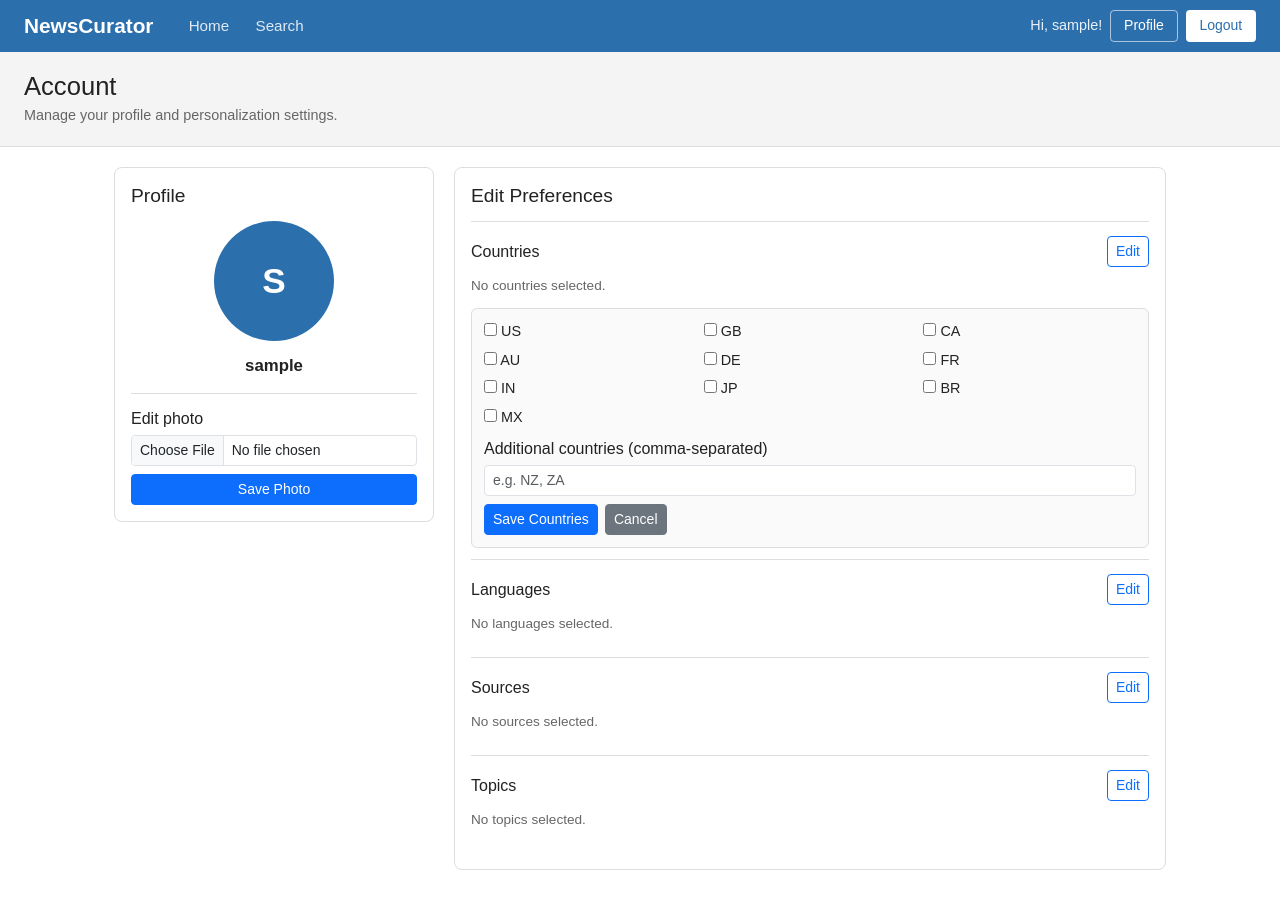
After one commit to Aleena-J/NewsCurator-CIS4930, a PHP site: page /profile.php in a window 1280 px wide, after a click on "Edit". The commit adds this page. Run offline with PHP 8.4, Linux system fonts and the light colour scheme; the visitor is signed in with stand-in values (Sample User, id 1); tables that the repository leaves empty or names only in its code hold one stand-in row (values such as "Sample post").

Commit message:
profile page

```diff
--- a/backend/api/news_proxy.php
+++ b/backend/api/news_proxy.php
@@ -1,7 +1,8 @@
 <?php
+    require_once __DIR__ . '/../config/env.php';
     header('Content-Type: application/json');
 
-    $apiKey = "API_KEY"; //Replace with API key or env variable
+    $apiKey = $_ENV['API_KEY'] ?? '';
 
     if (isset($_GET['next'])) {
         $next = $_GET['next'];
--- a/frontend/css/styles.css
+++ b/frontend/css/styles.css
@@ -599,3 +599,141 @@ body {
         padding: 0 1rem;
     }
 }
+
+.account-page-wrap {
+    max-width: 1100px;
+    margin: 1.25rem auto 2rem;
+    padding: 0 1.5rem;
+    display: grid;
+    grid-template-columns: 320px 1fr;
+    gap: 1.25rem;
+}
+
+.account-feedback-wrap {
+    max-width: 1100px;
+    margin: 1.25rem auto 0;
+    padding: 0 1.5rem;
+}
+
+.account-card {
+    background: #fff;
+    border: 1px solid var(--gray-border);
+    border-radius: 8px;
+    padding: 1rem;
+}
+
+.account-card h2 {
+    margin: 0 0 0.9rem;
+    font-size: 1.2rem;
+}
+
+.profile-photo-shell {
+    display: flex;
+    justify-content: center;
+    margin-bottom: 0.75rem;
+}
+
+.profile-photo {
+    width: 120px;
+    height: 120px;
+    border-radius: 50%;
+    object-fit: cover;
+    border: 2px solid var(--gray-border);
+}
+
+.profile-photo-placeholder {
+    width: 120px;
+    height: 120px;
+    border-radius: 50%;
+    background: var(--blue);
+    color: #fff;
+    display: flex;
+    align-items: center;
+    justify-content: center;
+    font-size: 2.2rem;
+    font-weight: bold;
+}
+
+.profile-name {
+    text-align: center;
+    font-size: 1.05rem;
+    font-weight: 700;
+    margin: 0 0 0.9rem;
+}
+
+.photo-form {
+    border-top: 1px solid var(--gray-border);
+    padding-top: 0.85rem;
+}
+
+.pref-header {
+    margin-bottom: 0.5rem;
+}
+
+.pref-section {
+    border-top: 1px solid var(--gray-border);
+    padding: 0.9rem 0 0.7rem;
+}
+
+.pref-section:first-of-type {
+    border-top: none;
+    padding-top: 0;
+}
+
+.pref-section-top {
+    display: flex;
+    justify-content: space-between;
+    align-items: center;
+    gap: 0.75rem;
+}
+
+.pref-section-top h3 {
+    margin: 0;
+    font-size: 1rem;
+}
+
+.pref-chip-row {
+    display: flex;
+    flex-wrap: wrap;
+    gap: 0.4rem;
+    margin: 0.55rem 0 0.7rem;
+}
+
+.pref-chip {
+    background: var(--gray-light);
+    border: 1px solid var(--gray-border);
+    border-radius: 999px;
+    padding: 0.2rem 0.55rem;
+    font-size: 0.8rem;
+}
+
+.pref-empty {
+    color: var(--muted);
+    font-size: 0.85rem;
+}
+
+.pref-editor {
+    border: 1px solid var(--gray-border);
+    border-radius: 6px;
+    padding: 0.75rem;
+    background: #fafafa;
+}
+
+.pref-checkbox-grid {
+    display: grid;
+    grid-template-columns: repeat(auto-fill, minmax(160px, 1fr));
+    gap: 0.45rem;
+    font-size: 0.9rem;
+}
+
+.pref-actions {
+    display: flex;
+    gap: 0.45rem;
+    flex-wrap: wrap;
+}
+
+@media (max-width: 900px) {
+    .account-page-wrap {
+        grid-template-columns: 1fr;
+    }
+}
--- /dev/null
+++ b/frontend/profile.php
@@ -0,0 +1,427 @@
+<?php
+session_start();
+
+if (!isset($_SESSION["user_id"])) {
+    header("Location: login.php");
+    exit();
+}
+
+require_once "../backend/config/db.php";
+
+$userId = (int) $_SESSION["user_id"];
+$username = $_SESSION["username"] ?? "User";
+$feedback = "";
+$feedbackType = "";
+
+function decodePrefList(?string $json): array
+{
+    if (!$json) {
+        return [];
+    }
+
+    $decoded = json_decode($json, true);
+    if (!is_array($decoded)) {
+        return [];
+    }
+
+    $clean = [];
+    foreach ($decoded as $item) {
+        $item = trim((string) $item);
+        if ($item !== "") {
+            $clean[] = $item;
+        }
+    }
+
+    return array_values(array_unique($clean));
+}
+
+function parseCustomList(string $raw): array
+{
+    $parts = preg_split('/,/', $raw);
+    if (!is_array($parts)) {
+        return [];
+    }
+
+    $clean = [];
+    foreach ($parts as $part) {
+        $value = trim($part);
+        if ($value !== "") {
+            $clean[] = substr($value, 0, 60);
+        }
+    }
+
+    return array_values(array_unique($clean));
+}
+
+function parsePostedList(string $field): array
+{
+    $items = $_POST[$field] ?? [];
+    if (!is_array($items)) {
+        return [];
+    }
+
+    $clean = [];
+    foreach ($items as $item) {
+        $value = trim((string) $item);
+        if ($value !== "") {
+            $clean[] = substr($value, 0, 60);
+        }
+    }
+
+    return array_values(array_unique($clean));
+}
+
+function getCurrentAccountData(PDO $pdo, int $userId): array
+{
+    $prefRow = null;
+    try {
+        $prefStmt = $pdo->prepare("SELECT countries, languages, sources, topics FROM user_preferences WHERE user_id = ?");
+        $prefStmt->execute([$userId]);
+        $prefRow = $prefStmt->fetch(PDO::FETCH_ASSOC);
+    } catch (Throwable $e) {
+        $prefRow = null;
+    }
+
+    return [
+        "preferences" => [
+            "countries" => decodePrefList($prefRow["countries"] ?? null),
+            "languages" => decodePrefList($prefRow["languages"] ?? null),
+            "sources" => decodePrefList($prefRow["sources"] ?? null),
+            "topics" => decodePrefList($prefRow["topics"] ?? null),
+        ],
+    ];
+}
+
+function getStoredPhotoPath(int $userId): string
+{
+    $pattern = __DIR__ . "/uploads/profile_photos/user_" . $userId . "_*";
+    $matches = glob($pattern);
+    if (!is_array($matches) || count($matches) === 0) {
+        return "";
+    }
+
+    usort($matches, function (string $a, string $b): int {
+        return filemtime($b) <=> filemtime($a);
+    });
+
+    $latestFile = basename($matches[0]);
+    return "uploads/profile_photos/" . $latestFile;
+}
+
+$accountData = getCurrentAccountData($pdo, $userId);
+
+if ($_SERVER["REQUEST_METHOD"] === "POST") {
+    $action = $_POST["action"] ?? "";
+
+    if ($action === "update_photo") {
+        if (!isset($_FILES["profile_photo"]) || !is_array($_FILES["profile_photo"])) {
+            $feedback = "No file was uploaded.";
+            $feedbackType = "danger";
+        } elseif (($_FILES["profile_photo"]["error"] ?? UPLOAD_ERR_NO_FILE) !== UPLOAD_ERR_OK) {
+            $feedback = "Unable to upload photo. Please try again.";
+            $feedbackType = "danger";
+        } elseif (($_FILES["profile_photo"]["size"] ?? 0) > 2 * 1024 * 1024) {
+            $feedback = "Photo must be under 2MB.";
+            $feedbackType = "danger";
+        } else {
+            $tmpPath = $_FILES["profile_photo"]["tmp_name"];
+            $finfo = new finfo(FILEINFO_MIME_TYPE);
+            $mimeType = $finfo->file($tmpPath);
+            $allowedTypes = [
+                "image/jpeg" => "jpg",
+                "image/png" => "png",
+                "image/webp" => "webp",
+            ];
+
+            if (!isset($allowedTypes[$mimeType])) {
+                $feedback = "Please upload a JPG, PNG, or WEBP image.";
+                $feedbackType = "danger";
+            } else {
+                $uploadDir = __DIR__ . "/uploads/profile_photos";
+                if (!is_dir($uploadDir)) {
+                    mkdir($uploadDir, 0775, true);
+                }
+
+                $filename = "user_" . $userId . "_" . bin2hex(random_bytes(8)) . "." . $allowedTypes[$mimeType];
+                $destinationPath = $uploadDir . "/" . $filename;
+
+                if (move_uploaded_file($tmpPath, $destinationPath)) {
+                    $feedback = "Profile photo updated.";
+                    $feedbackType = "success";
+                } else {
+                    $feedback = "Could not save the uploaded image.";
+                    $feedbackType = "danger";
+                }
+            }
+        }
+    }
+
+    if ($action === "update_preferences") {
+        $section = $_POST["section"] ?? "";
+        $preferences = $accountData["preferences"];
+
+        if ($section === "countries") {
+            $preferences["countries"] = array_values(array_unique(array_merge(
+                parsePostedList("countries"),
+                parseCustomList(trim($_POST["countries_custom"] ?? ""))
+            )));
+        } elseif ($section === "languages") {
+            $preferences["languages"] = array_values(array_unique(array_merge(
+                parsePostedList("languages"),
+                parseCustomList(trim($_POST["languages_custom"] ?? ""))
+            )));
+        } elseif ($section === "sources") {
+            $preferences["sources"] = array_values(array_unique(array_merge(
+                parsePostedList("sources"),
+                parseCustomList(trim($_POST["sources_custom"] ?? ""))
+            )));
+        } elseif ($section === "topics") {
+            $preferences["topics"] = array_values(array_unique(array_merge(
+                parsePostedList("topics"),
+                parseCustomList(trim($_POST["topics_custom"] ?? ""))
+            )));
+        } else {
+            $feedback = "Unknown preference section.";
+            $feedbackType = "danger";
+        }
+
+        if ($feedbackType !== "danger") {
+            $savePrefStmt = $pdo->prepare("
+                INSERT INTO user_preferences (user_id, countries, languages, sources, topics)
+                VALUES (?, ?, ?, ?, ?)
+                ON DUPLICATE KEY UPDATE
+                    countries = VALUES(countries),
+                    languages = VALUES(languages),
+                    sources = VALUES(sources),
+                    topics = VALUES(topics)
+            ");
+            $savePrefStmt->execute([
+                $userId,
+                json_encode($preferences["countries"]),
+                json_encode($preferences["languages"]),
+                json_encode($preferences["sources"]),
+                json_encode($preferences["topics"]),
+            ]);
+
+            $feedback = "Preferences updated.";
+            $feedbackType = "success";
+        }
+    }
+
+    $accountData = getCurrentAccountData($pdo, $userId);
+}
+
+$countriesOptions = ["US", "GB", "CA", "AU", "DE", "FR", "IN", "JP", "BR", "MX"];
+$languageOptions = ["English", "Spanish", "French", "German", "Italian", "Portuguese", "Arabic", "Russian", "Hindi"];
+$sourcesOptions = ["BBC", "CNN", "Reuters", "Associated Press", "Al Jazeera", "The Guardian", "NPR", "Bloomberg"];
+$topicsOptions = ["Politics", "Science", "Sports", "Technology", "Health", "Business", "Environment", "Education"];
+
+$profilePhotoPath = trim(getStoredPhotoPath($userId));
+$profilePhotoExists = $profilePhotoPath !== "" && file_exists(__DIR__ . "/" . $profilePhotoPath);
+$initial = strtoupper(substr($username, 0, 1));
+?>
+<!DOCTYPE html>
+<html lang="en">
+    <head>
+        <meta charset="UTF-8">
+        <meta name="viewport" content="width=device-width, initial-scale=1.0">
+        <title>Account</title>
+        <link href="https://cdn.jsdelivr.net/npm/bootstrap@5.3.3/dist/css/bootstrap.min.css" rel="stylesheet">
+        <link rel="stylesheet" href="./css/styles.css?v=<?php echo filemtime(__DIR__ . '/css/styles.css'); ?>">
+    </head>
+    <body>
+        <?php require_once './components/navbar.php'; ?>
+
+        <div class="page-header">
+            <h1>Account</h1>
+            <p>Manage your profile and personalization settings.</p>
+        </div>
+
+        <?php if ($feedback !== ""): ?>
+            <div class="account-feedback-wrap">
+                <div class="alert alert-<?php echo htmlspecialchars($feedbackType); ?> mb-0">
+                    <?php echo htmlspecialchars($feedback); ?>
+                </div>
+            </div>
+        <?php endif; ?>
+
+        <main class="account-page-wrap">
+
+            <section class="account-left">
+                <div class="account-card">
+                    <h2>Profile</h2>
+
+                    <div class="profile-photo-shell">
+                        <?php if ($profilePhotoExists): ?>
+                            <img class="profile-photo" src="<?php echo htmlspecialchars($profilePhotoPath); ?>" alt="Profile photo">
+                        <?php else: ?>
+                            <div class="profile-photo-placeholder"><?php echo htmlspecialchars($initial); ?></div>
+                        <?php endif; ?>
+                    </div>
+
+                    <p class="profile-name"><?php echo htmlspecialchars($username); ?></p>
+
+                    <form action="profile.php" method="POST" enctype="multipart/form-data" class="photo-form">
+                        <input type="hidden" name="action" value="update_photo">
+                        <label for="profile-photo-input" class="form-label mb-1">Edit photo</label>
+                        <input id="profile-photo-input" type="file" name="profile_photo" class="form-control form-control-sm mb-2" accept=".jpg,.jpeg,.png,.webp,image/jpeg,image/png,image/webp">
+                        <button type="submit" class="btn btn-primary btn-sm w-100">Save Photo</button>
+                    </form>
+                </div>
+            </section>
+
+            <section class="account-right">
+                <div class="account-card">
+                    <div class="pref-header">
+                        <h2>Edit Preferences</h2>
+                    </div>
+
+                    <div class="pref-section">
+                        <div class="pref-section-top">
+                            <h3>Countries</h3>
+                            <button type="button" class="btn btn-outline-primary btn-sm pref-edit-btn" data-target="countries-editor">Edit</button>
+                        </div>
+                        <div class="pref-chip-row">
+                            <?php if (count($accountData["preferences"]["countries"]) === 0): ?>
+                                <span class="pref-empty">No countries selected.</span>
+                            <?php else: ?>
+                                <?php foreach ($accountData["preferences"]["countries"] as $country): ?>
+                                    <span class="pref-chip"><?php echo htmlspecialchars($country); ?></span>
+                                <?php endforeach; ?>
+                            <?php endif; ?>
+                        </div>
+                        <form action="profile.php" method="POST" class="pref-editor d-none" id="countries-editor">
+                            <input type="hidden" name="action" value="update_preferences">
+                            <input type="hidden" name="section" value="countries">
+                            <div class="pref-checkbox-grid">
+                                <?php foreach ($countriesOptions as $option): ?>
+                                    <label><input type="checkbox" name="countries[]" value="<?php echo htmlspecialchars($option); ?>" <?php echo in_array($option, $accountData["preferences"]["countries"], true) ? "checked" : ""; ?>> <?php echo htmlspecialchars($option); ?></label>
+                                <?php endforeach; ?>
+                            </div>
+                            <label class="form-label mt-2 mb-1">Additional countries (comma-separated)</label>
+                            <input type="text" name="countries_custom" class="form-control form-control-sm" placeholder="e.g. NZ, ZA">
+                            <div class="pref-actions mt-2">
+                                <button type="submit" class="btn btn-primary btn-sm">Save Countries</button>
+                                <button type="button" class="btn btn-secondary btn-sm pref-cancel-btn">Cancel</button>
+                            </div>
+                        </form>
+                    </div>
+
+                    <div class="pref-section">
+                        <div class="pref-section-top">
+                            <h3>Languages</h3>
+                            <button type="button" class="btn btn-outline-primary btn-sm pref-edit-btn" data-target="languages-editor">Edit</button>
+                        </div>
+                        <div class="pref-chip-row">
+                            <?php if (count($accountData["preferences"]["languages"]) === 0): ?>
+                                <span class="pref-empty">No languages selected.</span>
+                            <?php else: ?>
+                                <?php foreach ($accountData["preferences"]["languages"] as $language): ?>
+                                    <span class="pref-chip"><?php echo htmlspecialchars($language); ?></span>
+                                <?php endforeach; ?>
+                            <?php endif; ?>
+                        </div>
+                        <form action="profile.php" method="POST" class="pref-editor d-none" id="languages-editor">
+                            <input type="hidden" name="action" value="update_preferences">
+                            <input type="hidden" name="section" value="languages">
+                            <div class="pref-checkbox-grid">
+                                <?php foreach ($languageOptions as $option): ?>
+                                    <label><input type="checkbox" name="languages[]" value="<?php echo htmlspecialchars($option); ?>" <?php echo in_array($option, $accountData["preferences"]["languages"], true) ? "checked" : ""; ?>> <?php echo htmlspecialchars($option); ?></label>
+                                <?php endforeach; ?>
+                            </div>
+                            <label class="form-label mt-2 mb-1">Additional languages (comma-separated)</label>
+                            <input type="text" name="languages_custom" class="form-control form-control-sm" placeholder="e.g. Korean, Dutch">
+                            <div class="pref-actions mt-2">
+                                <button type="submit" class="btn btn-primary btn-sm">Save Languages</button>
+                                <button type="button" class="btn btn-secondary btn-sm pref-cancel-btn">Cancel</button>
+                            </div>
+                        </form>
+                    </div>
+
+                    <div class="pref-section">
+                        <div class="pref-section-top">
+                            <h3>Sources</h3>
+                            <button type="button" class="btn btn-outline-primary btn-sm pref-edit-btn" data-target="sources-editor">Edit</button>
+                        </div>
+                        <div class="pref-chip-row">
+                            <?php if (count($accountData["preferences"]["sources"]) === 0): ?>
+                                <span class="pref-empty">No sources selected.</span>
+                            <?php else: ?>
+                                <?php foreach ($accountData["preferences"]["sources"] as $source): ?>
+                                    <span class="pref-chip"><?php echo htmlspecialchars($source); ?></span>
+                                <?php endforeach; ?>
+                            <?php endif; ?>
+                        </div>
+                        <form action="profile.php" method="POST" class="pref-editor d-none" id="sources-editor">
+                            <input type="hidden" name="action" value="update_preferences">
+                            <input type="hidden" name="section" value="sources">
+                            <div class="pref-checkbox-grid">
+                                <?php foreach ($sourcesOptions as $option): ?>
+                                    <label><input type="checkbox" name="sources[]" value="<?php echo htmlspecialchars($option); ?>" <?php echo in_array($option, $accountData["preferences"]["sources"], true) ? "checked" : ""; ?>> <?php echo htmlspecialchars($option); ?></label>
+                                <?php endforeach; ?>
+                            </div>
+                            <label class="form-label mt-2 mb-1">Additional sources (comma-separated)</label>
+                            <input type="text" name="sources_custom" class="form-control form-control-sm" placeholder="e.g. TechCrunch, Wired">
+                            <div class="pref-actions mt-2">
+                                <button type="submit" class="btn btn-primary btn-sm">Save Sources</button>
+                                <button type="button" class="btn btn-secondary btn-sm pref-cancel-btn">Cancel</button>
+                            </div>
+                        </form>
+                    </div>
+
+                    <div class="pref-section">
+                        <div class="pref-section-top">
+                            <h3>Topics</h3>
+                            <button type="button" class="btn btn-outline-primary btn-sm pref-edit-btn" data-target="topics-editor">Edit</button>
+                        </div>
+                        <div class="pref-chip-row">
+                            <?php if (count($accountData["preferences"]["topics"]) === 0): ?>
+                                <span class="pref-empty">No topics selected.</span>
+                            <?php else: ?>
+                                <?php foreach ($accountData["preferences"]["topics"] as $topic): ?>
+                                    <span class="pref-chip"><?php echo htmlspecialchars($topic); ?></span>
+                                <?php endforeach; ?>
+                            <?php endif; ?>
+                        </div>
+                        <form action="profile.php" method="POST" class="pref-editor d-none" id="topics-editor">
+                            <input type="hidden" name="action" value="update_preferences">
+                            <input type="hidden" name="section" value="topics">
+                            <div class="pref-checkbox-grid">
+                                <?php foreach ($topicsOptions as $option): ?>
+                                    <label><input type="checkbox" name="topics[]" value="<?php echo htmlspecialchars($option); ?>" <?php echo in_array($option, $accountData["preferences"]["topics"], true) ? "checked" : ""; ?>> <?php echo htmlspecialchars($option); ?></label>
+                                <?php endforeach; ?>
+                            </div>
+                            <label class="form-label mt-2 mb-1">Additional topics (comma-separated)</label>
+                            <input type="text" name="topics_custom" class="form-control form-control-sm" placeholder="e.g. AI, Startups">
+                            <div class="pref-actions mt-2">
+                                <button type="submit" class="btn btn-primary btn-sm">Save Topics</button>
+                                <button type="button" class="btn btn-secondary btn-sm pref-cancel-btn">Cancel</button>
+                            </div>
+                        </form>
+                    </div>
+                </div>
+            </section>
+        </main>
+
+        <script>
+            document.querySelectorAll(".pref-edit-btn").forEach(function(btn) {
+                btn.addEventListener("click", function() {
+                    var id = btn.getAttribute("data-target");
+                    var editor = document.getElementById(id);
+                    if (editor) {
+                        editor.classList.remove("d-none");
+                    }
+                });
+            });
+
+            document.querySelectorAll(".pref-cancel-btn").forEach(function(btn) {
+                btn.addEventListener("click", function() {
+                    var editor = btn.closest(".pref-editor");
+                    if (editor) {
+                        editor.classList.add("d-none");
+                    }
+                });
+            });
+        </script>
+    </body>
+</html>
```
